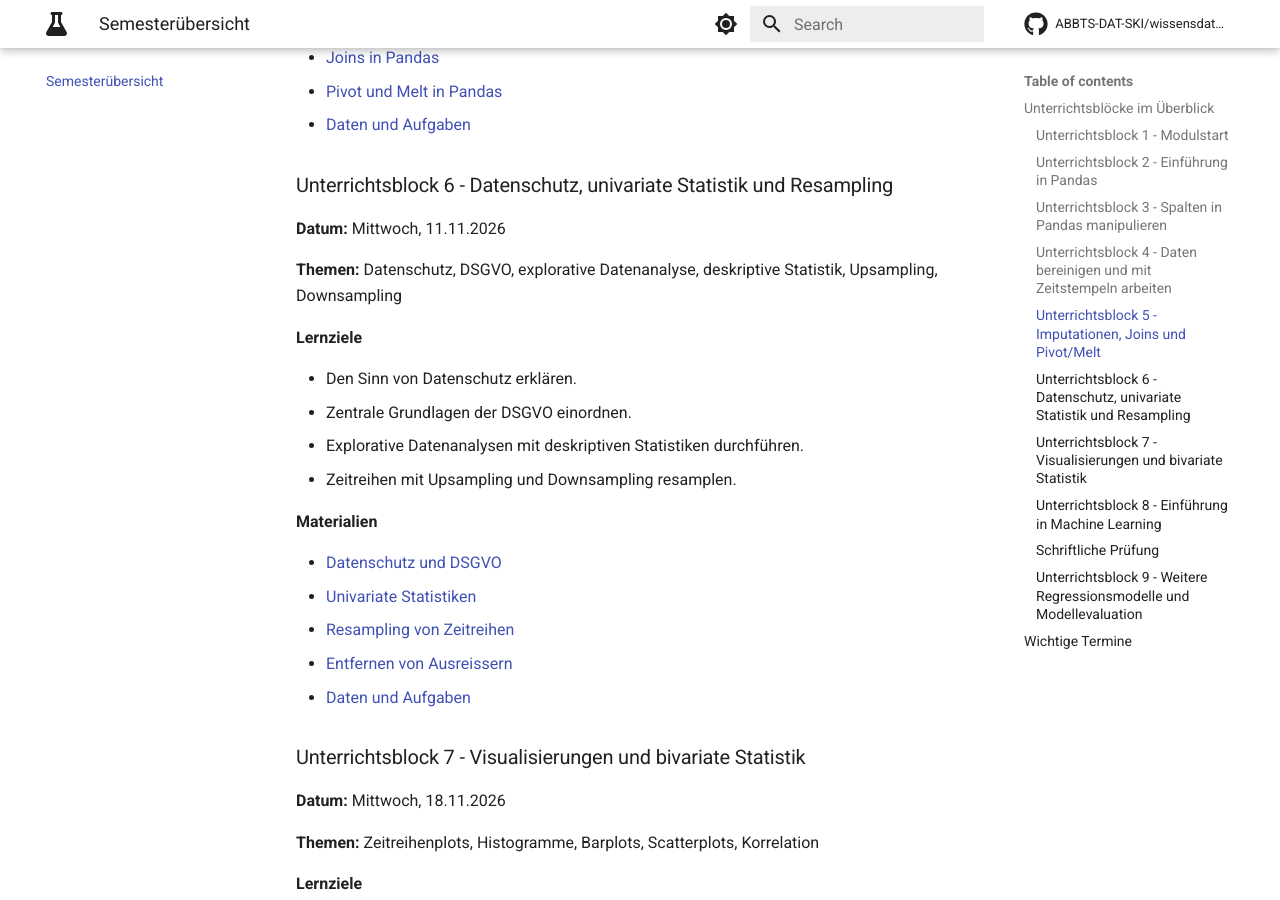
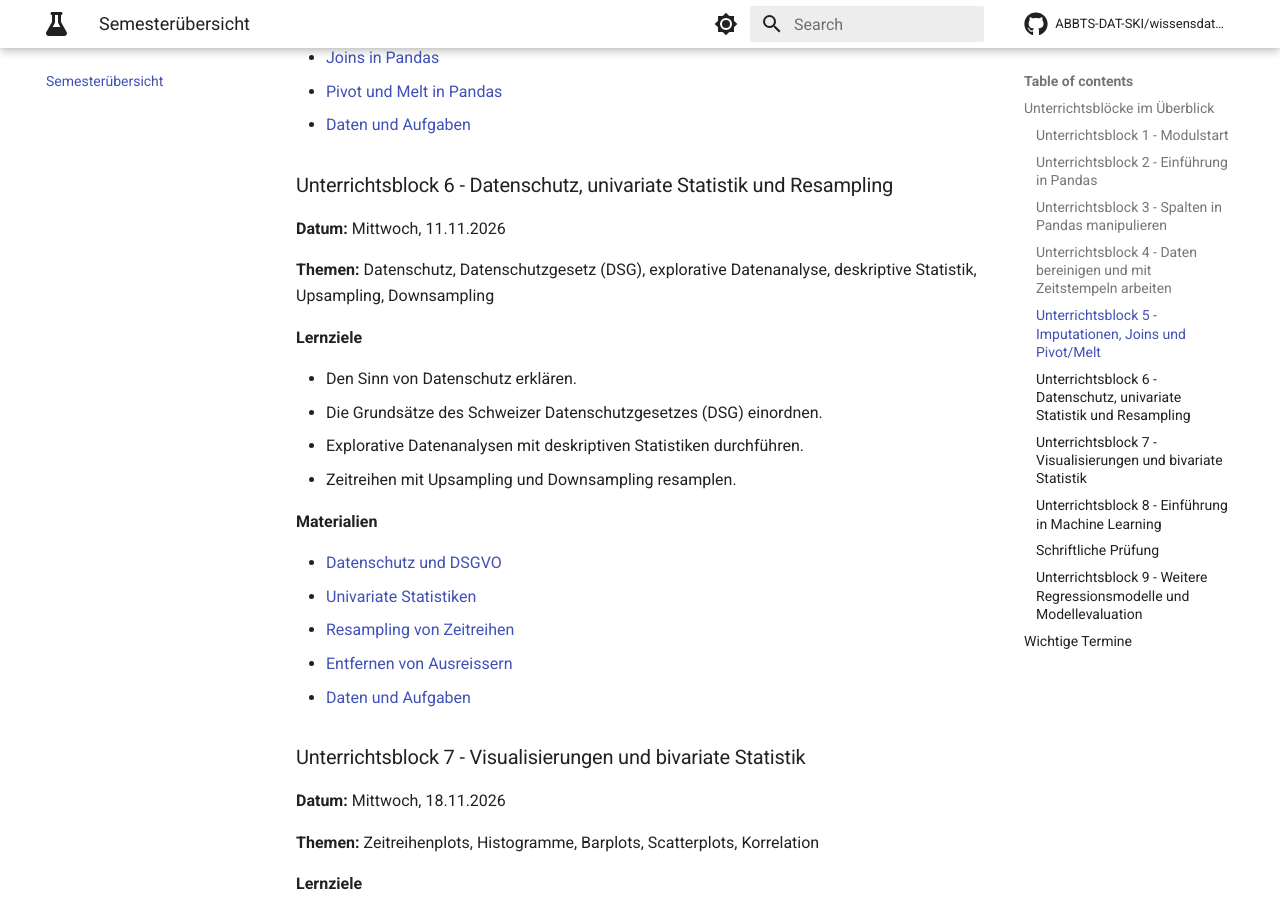
Before and after one commit to ABBTS-DAT-SKI/wissensdatenbank, an MkDocs documentation site: the page built from docs/semesteruebersicht.md, in a window 1280 px wide and 900 px high, scrolled down 3428 px. Built offline with MkDocs 1.6.1 and Material for MkDocs 9.7.7, drawn with Linux system fonts in a browser that asks for light colours; comment, search, counter and statistics services are not loaded.

Commit message:
Semesterübersicht UB6: Schweizer DSG statt DSGVO
Co-Authored-By: Claude Fable 5.2 <noreply@anthropic.com>

```diff
--- a/docs/semesteruebersicht.md
+++ b/docs/semesteruebersicht.md
@@ -124,12 +124,12 @@ Der Unterricht findet jeweils am Mittwoch von 13:00 bis 15:20 statt.
 
 **Datum:** Mittwoch, 11.11.2026
 
-**Themen:** Datenschutz, DSGVO, explorative Datenanalyse, deskriptive Statistik, Upsampling, Downsampling
+**Themen:** Datenschutz, Datenschutzgesetz (DSG), explorative Datenanalyse, deskriptive Statistik, Upsampling, Downsampling
 
 **Lernziele**
 
 - Den Sinn von Datenschutz erklären.
-- Zentrale Grundlagen der DSGVO einordnen.
+- Die Grundsätze des Schweizer Datenschutzgesetzes (DSG) einordnen.
 - Explorative Datenanalysen mit deskriptiven Statistiken durchführen.
 - Zeitreihen mit Upsampling und Downsampling resamplen.
 
```
